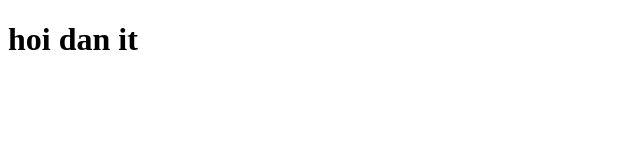
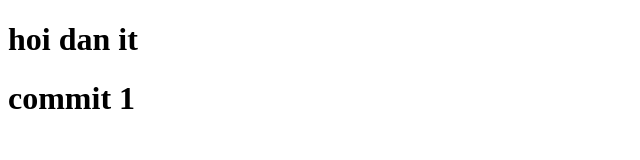
Before and after one commit to trungthainguyen05/testGithub, a plain HTML site: page index.html in a window 1280 px wide. Shown: the whole page, without its empty margins (0-640 px from the left). Drawn offline with Linux system fonts and the light colour scheme.

Commit message:
Update index.html
commit 1

```diff
--- a/index.html
+++ b/index.html
@@ -8,5 +8,6 @@
 </head>
 <body>
     <h1>hoi dan it</h1>
+    <h1>commit 1</h1>
 </body>
 </html>
```
